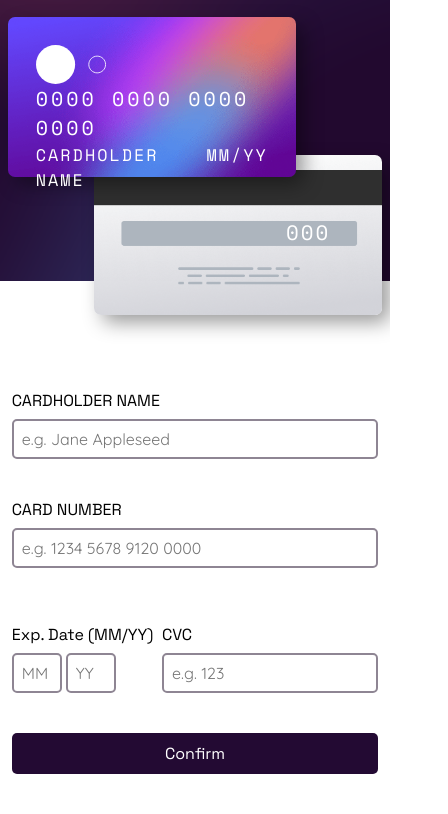
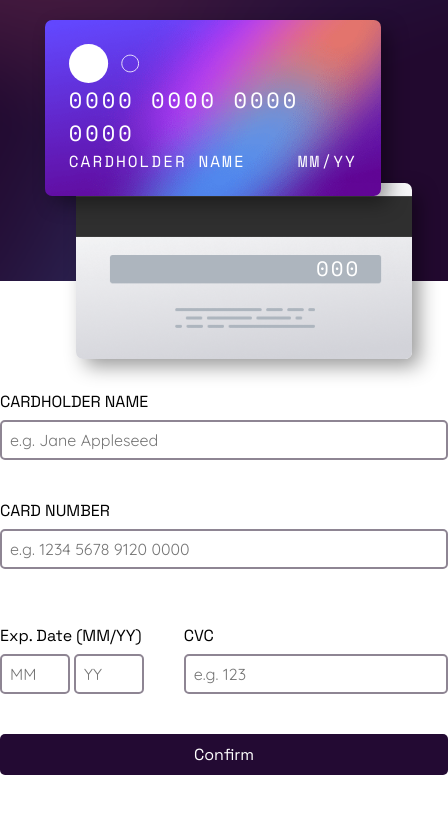
Before and after one commit to Alee2117/fake-card, a plain HTML site: page index.html in a window 390 px wide. Shown: the whole page, 448 px wide, since content can reach past the window. Drawn offline with nearby package versions, Linux system fonts and the light colour scheme.

Commit message:
added clamp for card height, width, and font size

```diff
--- a/styles.scss
+++ b/styles.scss
@@ -30,19 +30,20 @@
       background-size: cover;
       background-position: center;
       border-radius: 7px;
-      width: 34rem;
-      height: 19rem;
+      width: clamp(25em, 30vw, 34em);
+      font-size: 1em;
+      height: clamp(14em, 18vw, 19em);
       position: absolute;
-      right: -30%;
+      left: 36%;
       top: 13%;
       color: white;
-      font-size: 1em;
-      padding: 2em;
+
+      padding: 1.5em;
       display: flex;
       flex-direction: column;
       justify-content: space-between;
       z-index: 1;
-      transition: all 1.5s ease;
+      // transition: all 1.5s ease;
       -webkit-box-shadow: 8px 8px 20px -1px rgba(0, 0, 0, 0.41);
       box-shadow: 8px 8px 20px -1px rgba(0, 0, 0, 0.41);
 
@@ -51,14 +52,14 @@
       }
 
       .middle-front {
-        font-size: 2.2em;
+        font-size: clamp(1.5em, 1.9vw, 2.3em);
         letter-spacing: 3px;
       }
 
       .bottom-front {
         display: flex;
         justify-content: space-between;
-        font-size: 1.2em;
+        font-size: clamp(1em, 1vw, 1.2em);
 
         .card-name {
           letter-spacing: 2px;
@@ -76,15 +77,15 @@
       background-size: cover;
       background-position: center;
       border-radius: 7px;
-      width: 34rem;
-      height: 19rem;
+      width: clamp(25em, 30vw, 34em);
+      height: clamp(14em, 18vw, 19em);
       position: absolute;
-      top: 40%;
-      right: -48%;
+      top: 42%;
+      left: 52%;
       display: flex;
       justify-content: flex-end;
       align-items: center;
-      transition: all 1.5s ease;
+      // transition: all 1.5s ease;
       -webkit-box-shadow: 8px 8px 20px -1px rgba(0, 0, 0, 0.41);
       box-shadow: 8px 8px 20px -1px rgba(0, 0, 0, 0.41);
     }
@@ -108,6 +109,7 @@
       flex-direction: column;
       min-width: 400px;
       width: 28em;
+      margin-left: 10rem;
 
       label {
         margin-block: 0.5em;
@@ -202,7 +204,7 @@
   }
 }
 
-@media only screen and (max-width: 1272px) {
+@media only screen and (max-width: 1168px) {
   .container {
     width: 100%;
     min-height: 100vh;
@@ -212,20 +214,21 @@
 
     .sidebar {
       .card-front {
-        left: 8%;
+        left: 10%;
         top: 7%;
       }
 
       .card-back {
         left: initial;
-        right: 8%;
-        top: 27%;
+        right: 10%;
+        top: 16%;
       }
     }
 
     .main {
       form {
         margin-top: 25px;
+        margin-left: 0;
       }
     }
   }
@@ -261,50 +264,50 @@
   }
 }
 
-@media only screen and (max-width: 425px) {
-  .container {
-    width: 100%;
-    min-height: 100vh;
-    display: grid;
-    grid-template-rows: 1.5fr 3fr;
-    grid-template-columns: initial;
+// @media only screen and (max-width: 425px) {
+//   .container {
+//     width: 100%;
+//     min-height: 100vh;
+//     display: grid;
+//     grid-template-rows: 1.5fr 3fr;
+//     grid-template-columns: initial;
 
-    .sidebar {
-      .card-front {
-        width: min(100%, 18rem);
-        height: 10rem;
-        font-size: 14px;
-        top: 6%;
-        left: 2%;
+//     .sidebar {
+//       .card-front {
+//         width: min(100%, 18rem);
+//         height: 10rem;
+//         font-size: 14px;
+//         top: 6%;
+//         left: 2%;
 
-        .middle-front {
-          font-size: 20px;
-        }
-      }
+//         .middle-front {
+//           font-size: 20px;
+//         }
+//       }
 
-      .card-back {
-        width: min(100%, 18rem);
-        height: 10rem;
-        left: initial;
-        right: 2%;
-        top: 55%;
-      }
-    }
+//       .card-back {
+//         width: min(100%, 18rem);
+//         height: 10rem;
+//         left: initial;
+//         right: 2%;
+//         top: 55%;
+//       }
+//     }
 
-    .main {
-      form {
-        width: 94%;
-        min-width: fit-content;
-        margin-top: 22px;
+//     .main {
+//       form {
+//         width: 94%;
+//         min-width: fit-content;
+//         margin-top: 22px;
 
-        .card-finer-details {
-          .month-date {
-            input {
-              max-width: 50px;
-            }
-          }
-        }
-      }
-    }
-  }
-}
+//         .card-finer-details {
+//           .month-date {
+//             input {
+//               max-width: 50px;
+//             }
+//           }
+//         }
+//       }
+//     }
+//   }
+// }
```
Also changed, not shown: styles.css, 1 other file.
